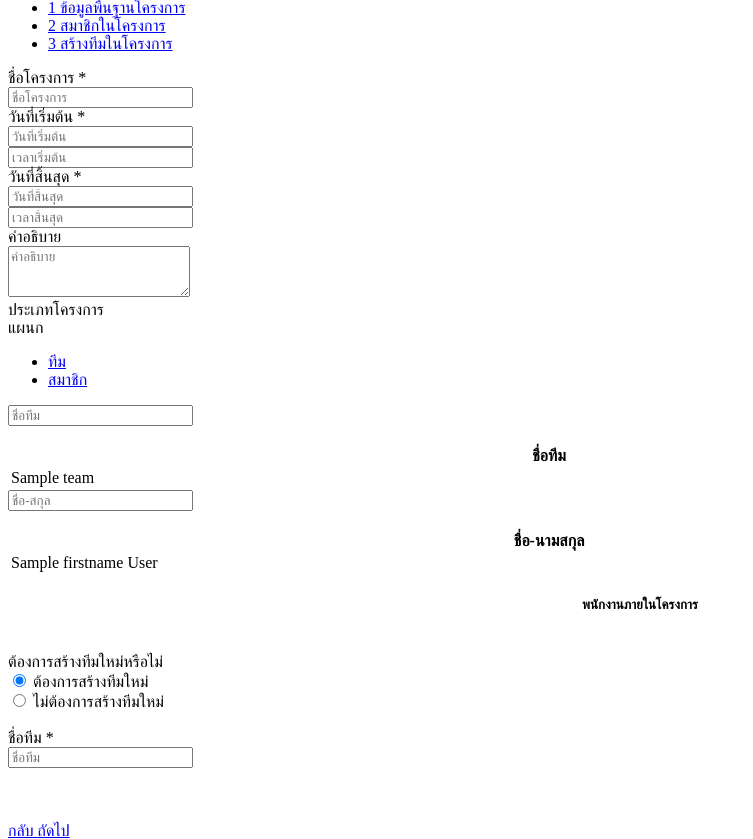
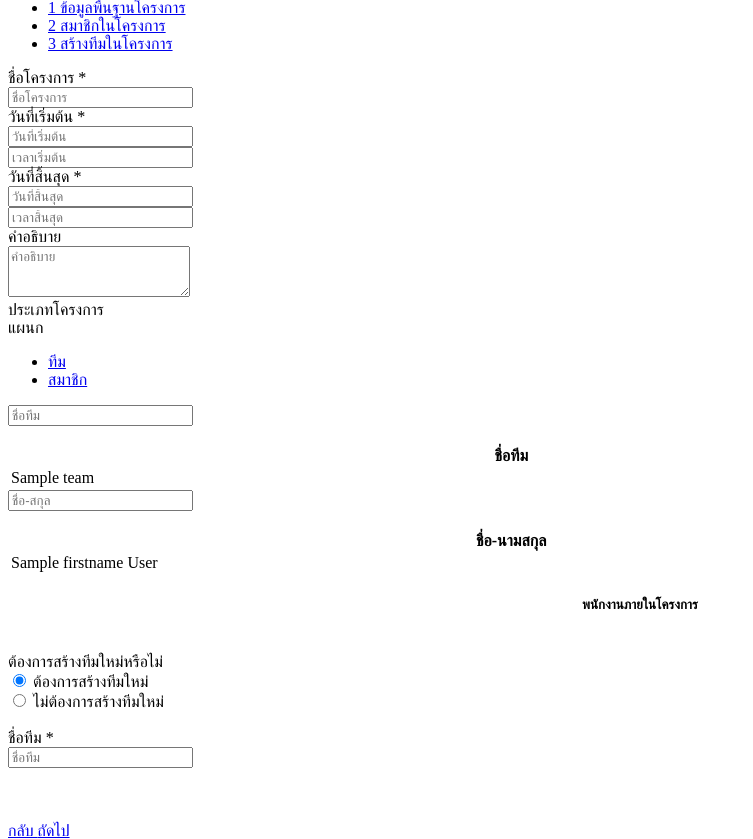
Before and after one commit to pmcms/project, a Yii app: the page made by backend/views/project/create.php in a window 1280 px wide. Shown: the part 17-856 px from the top of the page, without its empty margins (0-753 px from the left). Run offline with PHP 8.4 and a stand-in for Yii, Linux system fonts and the light colour scheme; the template is opened without the code that fills it: most values are stand-ins (such as "Sample title", 1, 10 or a date in 2020); data that the repository does not hold is empty; some libraries are stand-ins or nearby versions.

Commit message:
edit size input

```diff
--- a/backend/views/project/create.php
+++ b/backend/views/project/create.php
@@ -291,14 +291,14 @@ $this->registerJs($str2, View::POS_END);
 											                        	<div id="tab_0" class="tab-pane active">
 											                              	<div class="row">
 											                               		<div class="col-md-8">
-											                                       	<div class="col-md-8">
+											                                       	<div class="col-md-11">
 											                                             <input id="teamName" name="teamName" type="text" placeholder="ชื่อทีม" class="form-control input-circle">
 											                                       	</div>
 											                                 	</div>
 											                              	</div>
 											                               	<br>
 											                                <div class="col-md-8">
-											                                    <table  width="100%" id="team">
+											                                    <table  width="93%" id="team">
 											                                        <thead>
 											                                            <tr>
 											                                                <th width="30%">ชื่อทีม</th>
@@ -328,14 +328,14 @@ $this->registerJs($str2, View::POS_END);
 											        					<div id="tab_1" class="tab-pane">
 											                              	<div class="row">
 											                                  	<div class="col-md-8">
-											                                       	<div class="col-md-8">
+											                                       	<div class="col-md-11">
 											                                             <input id="nameUser" name="m" type="nameUser" placeholder="ชื่อ-สกุล" class="form-control input-circle">
 											                                       	</div>
 																				</div>
 											                             	</div>
 											                               	<br>
 											                                <div class="col-md-8">
-											                                	<table  width="100%" id="user">
+											                                	<table  width="93%" id="user">
 											                                        <thead>
 											                                            <tr>
 											                                                <th width="30%">ชื่อ-นามสกุล</th>
@@ -396,7 +396,7 @@ $this->registerJs($str2, View::POS_END);
                                                                     <span>ชื่อทีม</span>
                                                                     <span class="required"> * </span>
                                                                 </label>
-                                                                <div class="col-md-3" >
+                                                                <div class="col-md-4" >
                                                                     <input class="form-control" type="text"  name="teamname" id="teamname" placeholder="ชื่อทีม" />
                                                                     <span id="teamrequire" class="error-date"><span>
                                                                 </div>
--- a/backend/views/project/index.php
+++ b/backend/views/project/index.php
@@ -103,7 +103,7 @@ $this->registerJs($str, View::POS_LOAD, 'form-js');
 									project-description="<?=$field->description?>"
 									project-start-date="<?=$field->start_date?>"
 									project-end-date="<?=$field->end_date?>"
-									project-project-type="<?php echo $arrCategory[(string)$field->project_type];?>"
+									project-project-type="<?php echo $arrCategory[(string)$field->category];?>"
 									project-status="<?php echo Project::$arrSendStatus[$field->status]; ?>"
 									project-create-date="<?=$field->create_date?>"
 									project-create-by="<?php echo $arrUser[(string)$field->create_by];?>"
```
